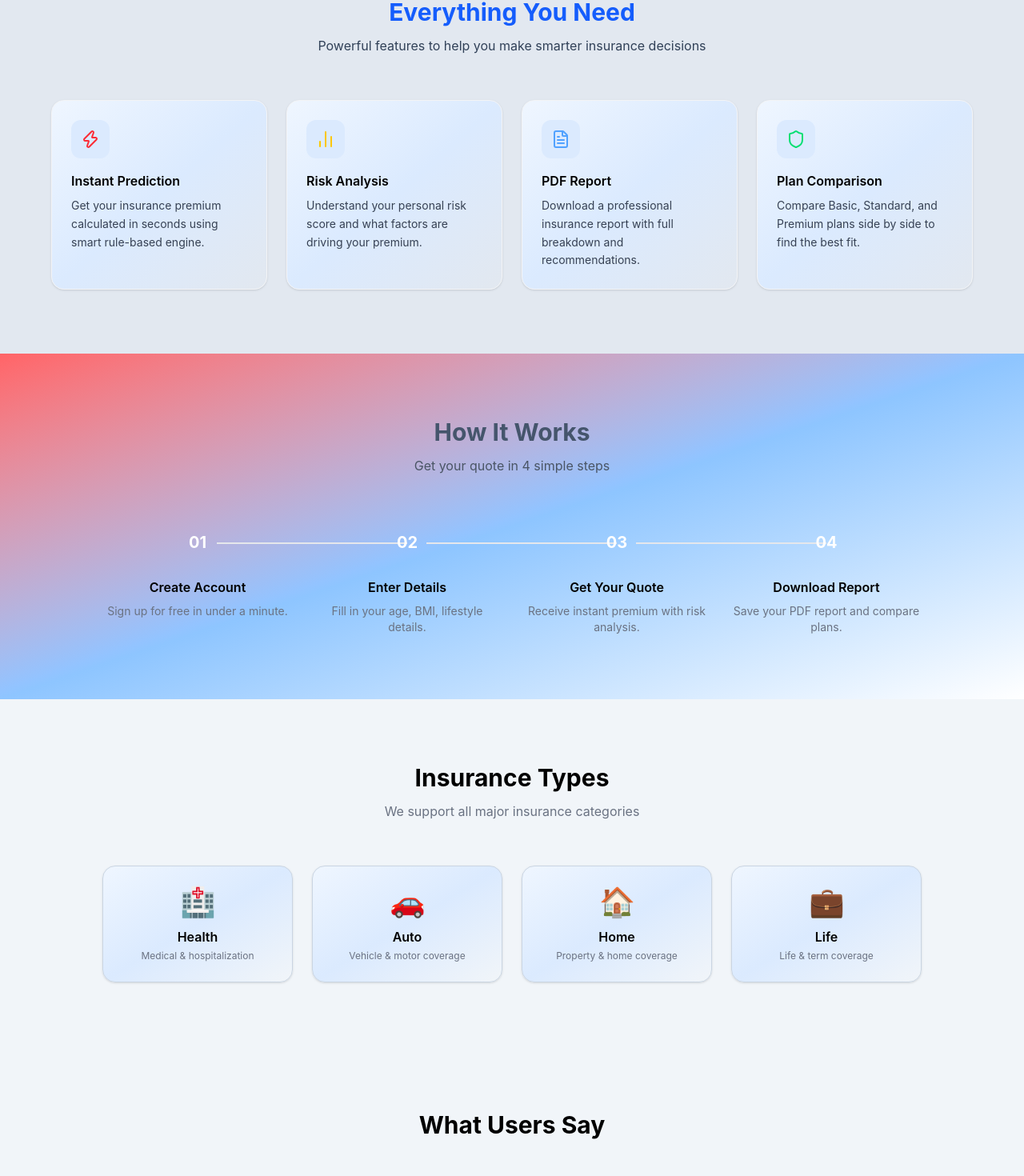
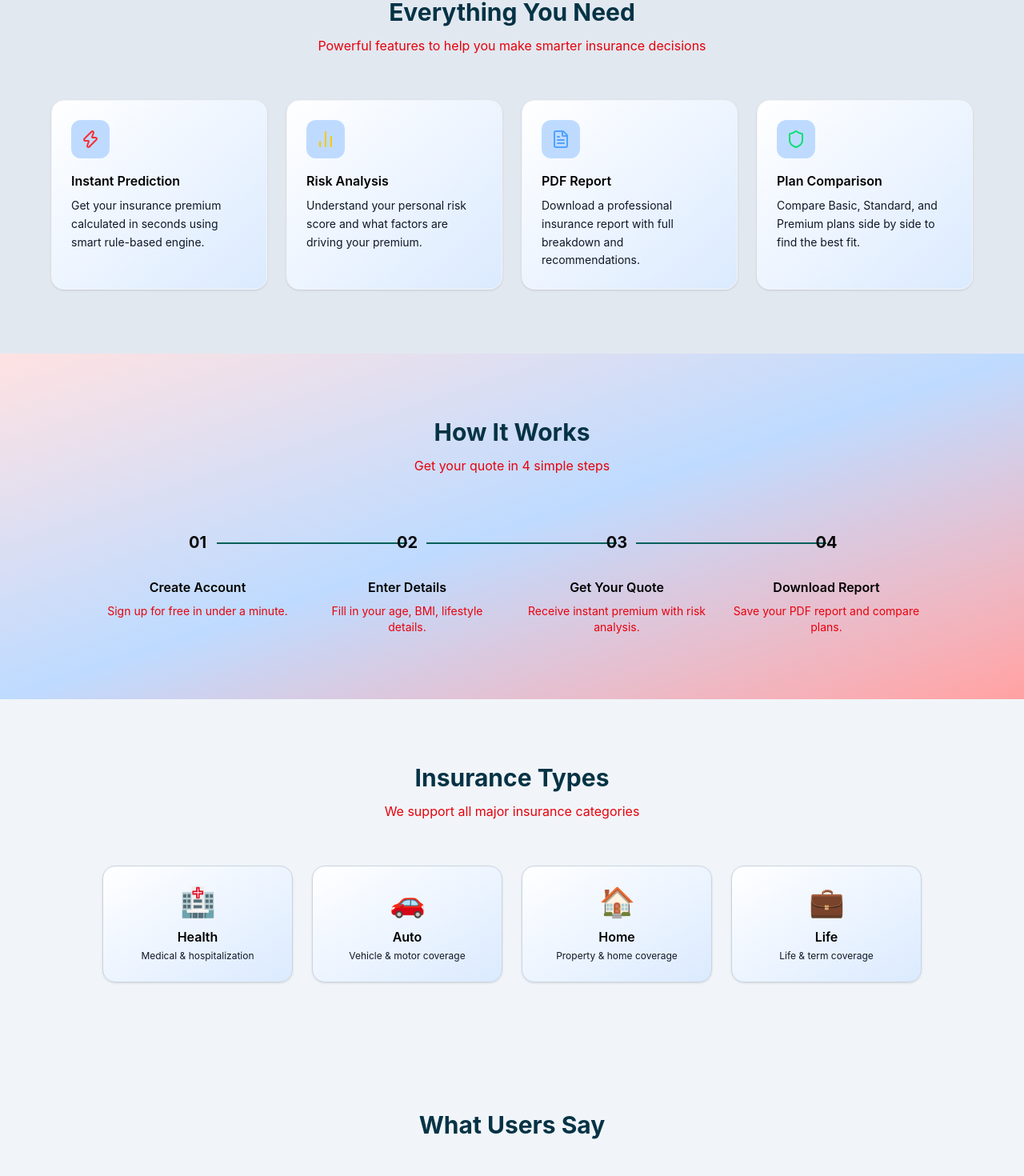
Before and after one commit to Mohammad-Danish-sab/insurence-premium-predictor, a React app in the folder frontend/: page / in a window 1280 px wide. Shown: the part 898-2368 px from the top of the page at 80% size. Built offline with nearby package versions, Linux system fonts and the light colour scheme; the HTML template or start-up script is replaced by a standard one.

Commit message:
feat:changes in UI

```diff
--- a/frontend/src/pages/Home.jsx
+++ b/frontend/src/pages/Home.jsx
@@ -153,10 +153,10 @@ export default function Home() {
       <section className="py-20 px-4 bg-slate-200">
         <div className="max-w-6xl mx-auto">
           <div className="text-center mb-14">
-            <h2 className="text-3xl font-bold text-primary text-blue-600">
+            <h2 className="text-3xl font-bold text-primary text-cyan-950">
               Everything You Need
             </h2>
-            <p className="text-slate-700 mt-3">
+            <p className="text-red-600 mt-3">
               Powerful features to help you make smarter insurance decisions
             </p>
           </div>
@@ -165,17 +165,17 @@ export default function Home() {
             {features.map((f, i) => (
               <div
                 key={i}
-                className="bg-linear-to-br from-blue-50 via-blue-100 p-6 rounded-2xl shadow-sm border border-gray-100
+                className="bg-linear-to-br from-white to-blue-100 p-6 rounded-2xl shadow-sm border border-gray-100
                            hover:shadow-md hover:-translate-y-1 transition"
               >
                 <div
-                  className="w-12 h-12 bg-blue-100 rounded-xl flex items-center
+                  className="w-12 h-12 bg-blue-200 rounded-xl flex items-center
                                 justify-center mb-4"
                 >
                   {f.icon}
                 </div>
                 <h3 className="font-semibold text-primary mb-2">{f.title}</h3>
-                <p className="text-sm text-gray-700 leading-relaxed">
+                <p className="text-sm text-gray-900 leading-relaxed">
                   {f.desc}
                 </p>
               </div>
@@ -184,11 +184,11 @@ export default function Home() {
         </div>
       </section>
 
-      <section className="py-20 px-4 bg-linear-to-br from-red-400 via-blue-300">
+      <section className="py-20 px-4 bg-linear-to-br from-red-100 via-blue-200 to-red-300">
         <div className="max-w-5xl mx-auto">
           <div className="text-center mb-14">
-            <h2 className="text-3xl font-bold text-slate-600">How It Works</h2>
-            <p className="text-gray-600 mt-3">
+            <h2 className="text-3xl font-bold text-cyan-950">How It Works</h2>
+            <p className="text-red-600 mt-3">
               Get your quote in 4 simple steps
             </p>
           </div>
@@ -197,7 +197,7 @@ export default function Home() {
             {steps.map((s, i) => (
               <div key={i} className="relative text-center">
                 <div
-                  className="w-14 h-14 bg-secondary text-white rounded-full
+                  className="w-14 h-14 bg-secondary text-zinc-950 rounded-full
                                 flex items-center justify-center text-xl font-bold
                                 mx-auto mb-4"
                 >
@@ -206,11 +206,11 @@ export default function Home() {
                 {i < steps.length - 1 && (
                   <div
                     className="hidden lg:block absolute top-7 left-[60%]
-                                  w-full h-0.5 bg-gray-200"
+                                  w-full h-0.5 bg-teal-800"
                   />
                 )}
                 <h3 className="font-semibold text-primary mb-2">{s.title}</h3>
-                <p className="text-sm text-gray-500">{s.desc}</p>
+                <p className="text-sm text-red-600">{s.desc}</p>
               </div>
             ))}
           </div>
@@ -220,31 +220,27 @@ export default function Home() {
       <section className="py-20 px-4 bg-slate-100">
         <div className="max-w-5xl mx-auto">
           <div className="text-center mb-14">
-            <h2 className="text-3xl font-bold text-primary">Insurance Types</h2>
-            <p className="text-gray-500 mt-3">
+            <h2 className="text-3xl font-bold text-primary text-cyan-950">Insurance Types</h2>
+            <p className="text-red-600 mt-3">
               We support all major insurance categories
             </p>
           </div>
 
           <div className="grid grid-cols-2 md:grid-cols-4 gap-6 ">
             {[
-              {
-                emoji: "🏥",
-                type: "Health",
-                desc: "Medical & hospitalization",
-              },
+              { emoji: "🏥", type: "Health", desc: "Medical & hospitalization",},
               { emoji: "🚗", type: "Auto", desc: "Vehicle & motor coverage" },
               { emoji: "🏠", type: "Home", desc: "Property & home coverage" },
               { emoji: "💼", type: "Life", desc: "Life & term coverage" },
             ].map((t, i) => (
               <div
                 key={i}
-                className="bg-linear-to-br from-blue-50 via-blue-100 p-6 rounded-2xl shadow-sm border border-slate-300
+                className="bg-linear-to-br from-white to-blue-100 p-6 rounded-2xl shadow-sm border border-slate-300
                            text-center hover:border-secondary hover:shadow-md transition"
               >
                 <div className="text-4xl mb-3">{t.emoji}</div>
                 <h3 className="font-semibold text-primary">{t.type}</h3>
-                <p className="text-xs text-gray-500 mt-1">{t.desc}</p>
+                <p className="text-xs text-gray-900 mt-1">{t.desc}</p>
               </div>
             ))}
           </div>
@@ -254,14 +250,14 @@ export default function Home() {
       <section className="py-20 px-4 bg-slate-100">
         <div className="max-w-5xl mx-auto">
           <div className="text-center mb-14">
-            <h2 className="text-3xl font-bold text-primary">What Users Say</h2>
+            <h2 className="text-3xl font-bold text-primary text-cyan-950">What Users Say</h2>
           </div>
 
           <div className="grid grid-cols-1 md:grid-cols-3 gap-6">
             {testimonials.map((t, i) => (
               <div
                 key={i}
-                className="bg-linear-to-br from-blue-50 via-blue-100 p-6 rounded-2xl border border-slate-300"
+                className="bg-linear-to-br from-white to-blue-100 p-6 rounded-2xl border border-slate-300"
               >
                 <div className="flex gap-1 mb-3">
                   {[...Array(t.stars)].map((_, j) => (
```
